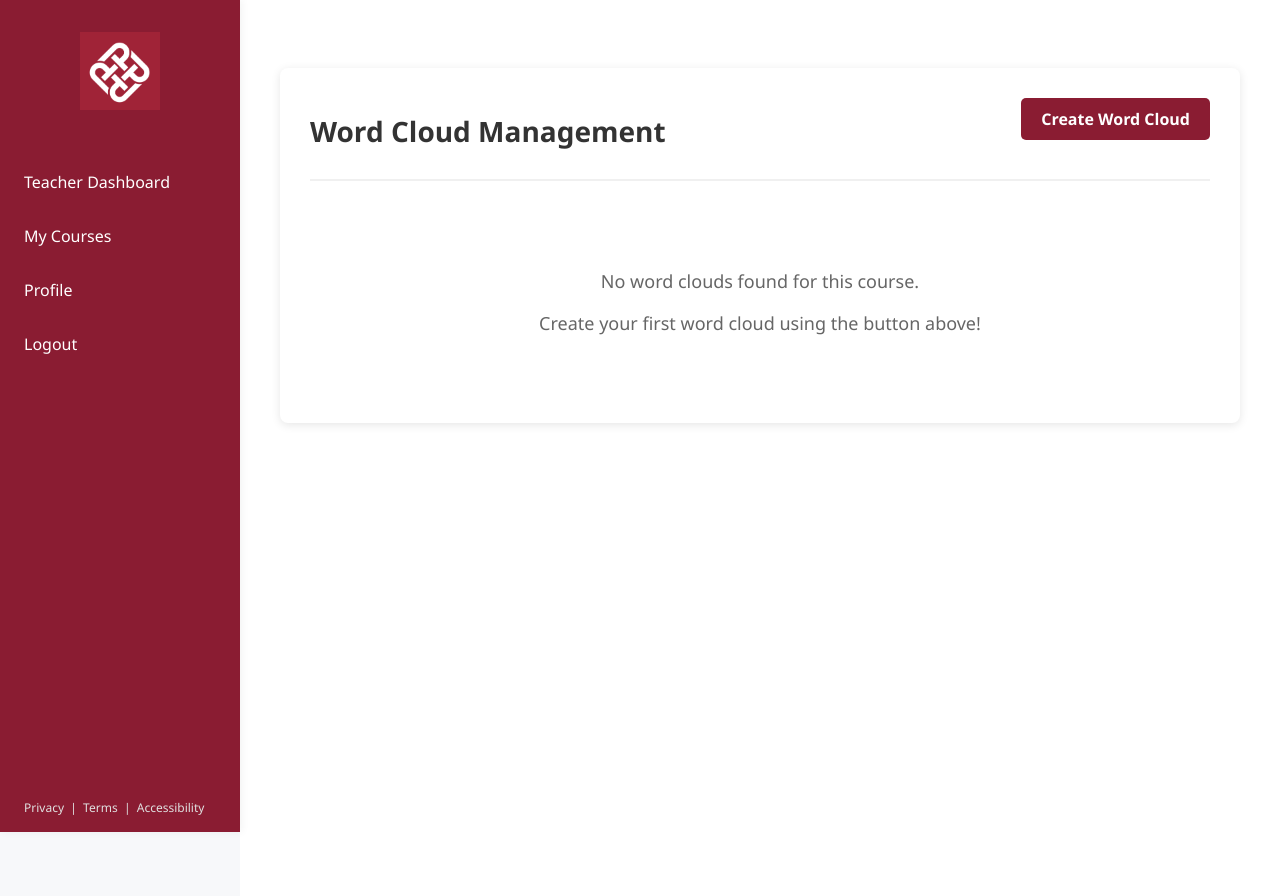
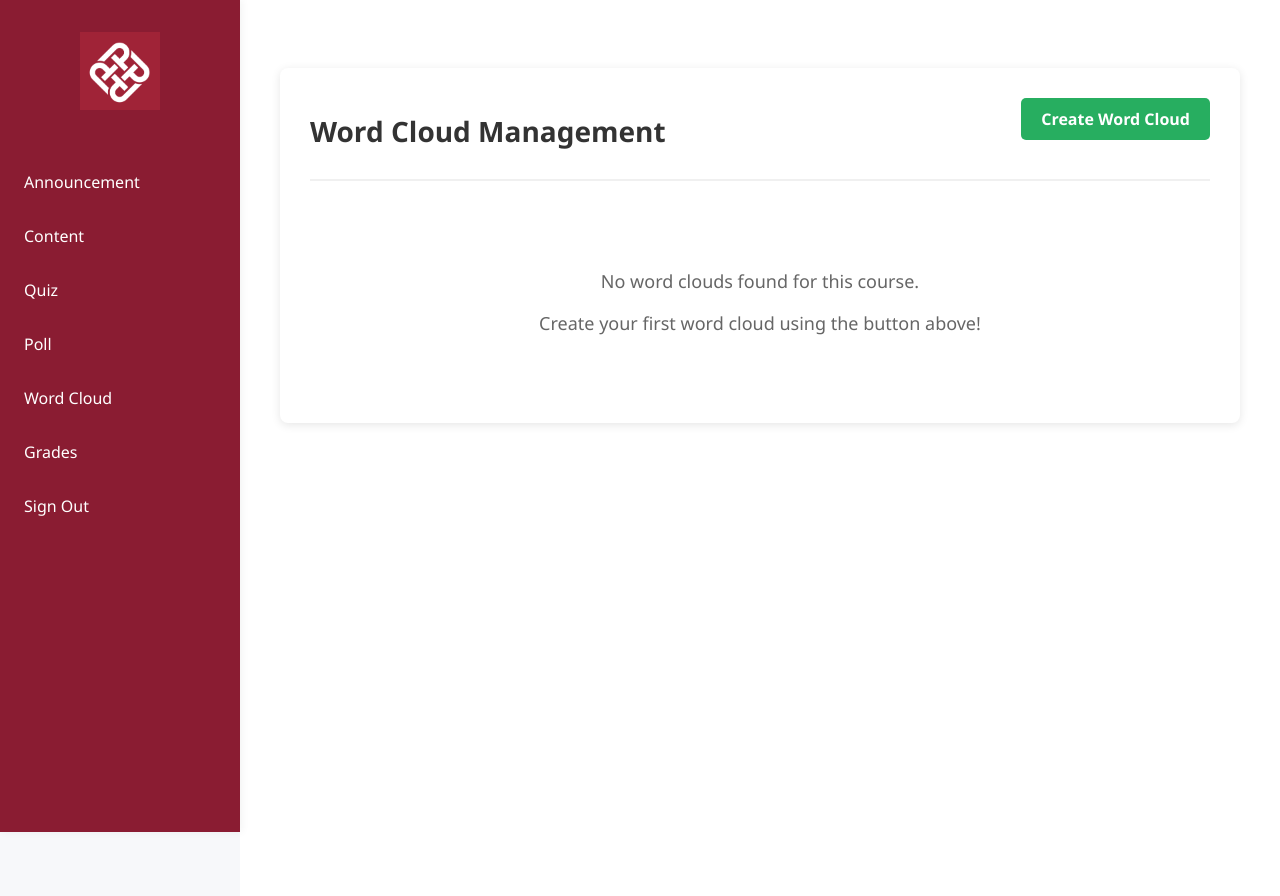
Before and after one commit to COMP5241-2526Sem1/groupproject-team_4, a Flask app: template templates/teacher_word_cloud_list.html in a window 1280 px wide. Run offline with Flask 3, Linux system fonts and the light colour scheme; the template is opened without the code that fills it, so the values that code supplies are empty.

Commit message:
fix: teacher word cloud route

```diff
--- a/templates/course_registration.html
+++ b/templates/course_registration.html
@@ -76,7 +76,6 @@
                 </div>
             </div>
             <a href="/course_registration" class="active">Course Registration</a>
-            <a href="/calendar">Calendar</a>
             <a href="/grades">Grades</a>
             <a href="https://genai.polyu.edu.hk/" target="_blank">Assist</a>
                         <a href="/profile">Profile</a>
--- a/templates/teacher_course_specific_base.html
+++ b/templates/teacher_course_specific_base.html
@@ -11,18 +11,18 @@
             <div style="font-size:14px;margin-top:4px;">{{ course.name }}</div>
         </div>
         <nav>
-            <a href="/teacher">Teacher Dashboard</a>
-            <div class="dropdown">
-                <a href="/teacher/course_list" class="{% if request.path.startswith('/teacher/course') %}active{% endif %}">My Courses</a>
-                <div class="dropdown-content" id="course-dropdown">
-                    <!-- Dynamically generate course options -->
-                </div>
-            </div>
-            <a href="/profile">Profile</a>
-            <a href="/logout">Logout</a>
+            {% block sidebar_links %}
+            <a href="javascript:void(0);" onclick="window.location.href='/teacher/course/' + window.location.pathname.split('/')[3] + '/';">Announcement</a>
+            <a href="javascript:void(0);" onclick="window.location.href='/teacher/course/' + window.location.pathname.split('/')[3] + '/';">Content</a>
+            <a href="javascript:void(0);" onclick="window.location.href='/teacher/course/' + window.location.pathname.split('/')[3] + '/quiz';">Quiz</a>
+            <a href="javascript:void(0);" onclick="window.location.href='/teacher/course/' + window.location.pathname.split('/')[3] + '/poll';">Poll</a>
+            <a href="javascript:void(0);" onclick="window.location.href='/teacher/course/' + window.location.pathname.split('/')[3] + '/word_cloud';">Word Cloud</a>
+            <a href="javascript:void(0);" onclick="window.location.href='/course/' + window.location.pathname.split('/')[3] + '/grades';">Grades</a>
+            <a href="/logout">Sign Out</a>
+            {% endblock %}
         </nav>
         <div class="bottom">
-            Privacy &nbsp;|&nbsp; Terms &nbsp;|&nbsp; Accessibility
+
         </div>
     </aside>
 
--- a/templates/teacher_word_cloud_list.html
+++ b/templates/teacher_word_cloud_list.html
@@ -28,7 +28,7 @@
     }
 
     .create-btn {
-        background-color: #8a1c32;
+        background-color: #27ae60;;
         color: white;
         padding: 10px 20px;
         border: none;
@@ -273,7 +273,7 @@
                             <a href="{{ url_for('word_cloud.teacher_edit_word_cloud', course_code=course.code, word_cloud_id=word_cloud.id) }}" class="action-btn edit-btn">
                                 Edit
                             </a>
-                            <a href="{{ url_for('word_cloud.word_cloud_detail', course_code=course.code, word_cloud_id=word_cloud.id) }}" class="action-btn view-btn">
+                            <a href="{{ url_for('word_cloud.teacher_word_cloud_detail', course_code=course.code, word_cloud_id=word_cloud.id) }}" class="action-btn view-btn">
                                 View
                             </a>
                             <form method="POST" action="{{ url_for('word_cloud.teacher_delete_word_cloud', course_code=course.code, word_cloud_id=word_cloud.id) }}" style="display: inline;" onsubmit="return confirm('Are you sure you want to delete this word cloud?');">
```
Also changed, not shown: routes/word_cloud_routes.py (+36 -0 lines).
